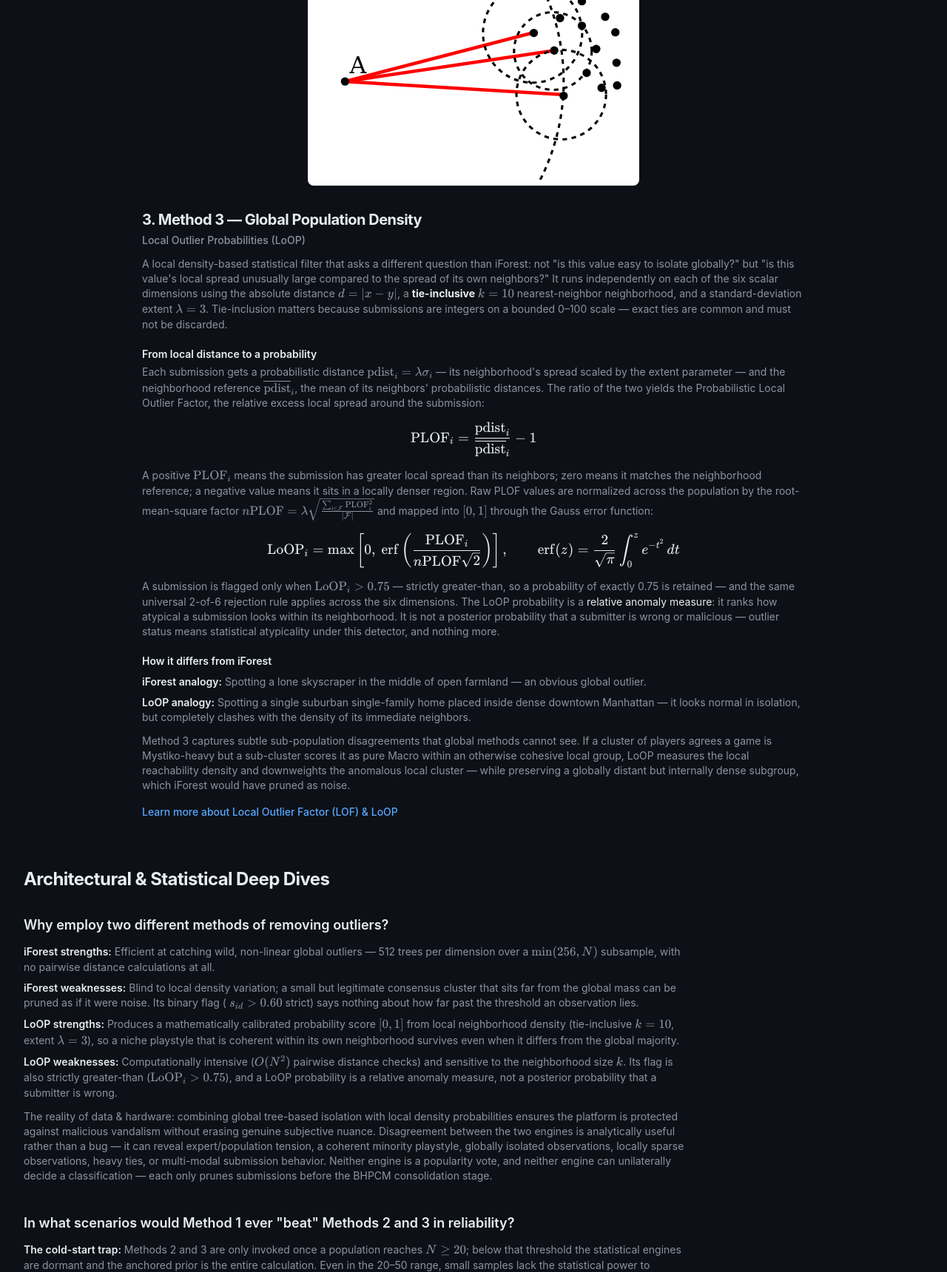
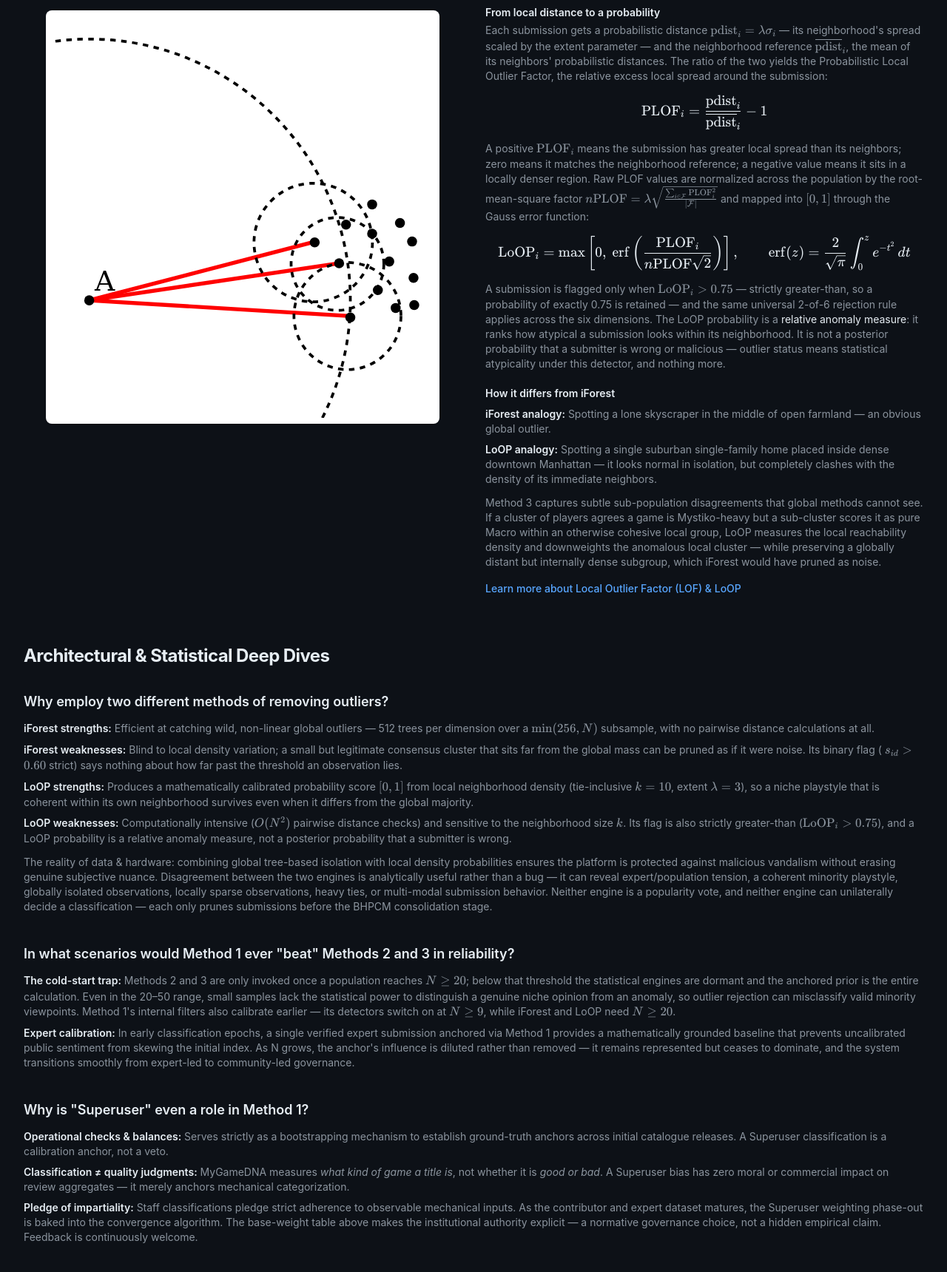
Before and after one commit to ammariskandar/skill-based-games-classification, an Astro site in the folder apps/frontend/: page /methodology in a window 1280 px wide. Shown: the part 3628-5348 px from the top of the page at 74% size. Built offline with nearby package versions, Linux system fonts and the light colour scheme; Astro itself is replaced by a stand-in of ours; no server answers; a web font is replaced by a local one.

Commit message:
SBGC-213 keep method 3 diagram beside text and widen deep dive text to full width

```diff
--- a/apps/frontend/src/pages/methodology.astro
+++ b/apps/frontend/src/pages/methodology.astro
@@ -421,9 +421,9 @@ const SAMPLE_RADAR = buildRadarHtml({
       </div>
     </article>
 
-    <!-- Method 3: diagram centered above, full-width text below -->
-    <article class="mt-12">
-      <div class="mx-auto w-[60%] max-w-md rounded-lg bg-white p-2 shadow-sm">
+    <!-- Method 3: diagram left, content right -->
+    <article class="mt-12 grid grid-cols-1 items-center gap-8 lg:grid-cols-2">
+      <div class="mx-auto w-[90%] rounded-lg bg-white p-2 shadow-sm">
         <img
           src="/images/methodology/loop-outliers.svg"
           alt="LoOP: a local density-based outlier diagram showing a point that clashes with its immediate neighborhood"
@@ -432,7 +432,7 @@ const SAMPLE_RADAR = buildRadarHtml({
           class="block w-full rounded"
         />
       </div>
-      <div class="mx-auto mt-8 max-w-4xl">
+      <div>
         <h3 class="text-xl font-bold tracking-tight text-(--color-text)">
           3. Method 3 — Global Population Density
         </h3>
@@ -540,7 +540,7 @@ const SAMPLE_RADAR = buildRadarHtml({
       Architectural &amp; Statistical Deep Dives
     </h2>
 
-    <article class="mt-8 max-w-4xl">
+    <article class="mt-8">
       <h3 class="text-lg font-semibold text-(--color-text)">
         Why employ two different methods of removing outliers?
       </h3>
@@ -598,7 +598,7 @@ const SAMPLE_RADAR = buildRadarHtml({
       </p>
     </article>
 
-    <article class="mt-10 max-w-4xl">
+    <article class="mt-10">
       <h3 class="text-lg font-semibold text-(--color-text)">
         In what scenarios would Method 1 ever "beat" Methods 2 and 3 in
         reliability?
@@ -633,7 +633,7 @@ const SAMPLE_RADAR = buildRadarHtml({
       </ul>
     </article>
 
-    <article class="mt-10 max-w-4xl">
+    <article class="mt-10">
       <h3 class="text-lg font-semibold text-(--color-text)">
         Why is "Superuser" even a role in Method 1?
       </h3>
@@ -668,7 +668,7 @@ const SAMPLE_RADAR = buildRadarHtml({
       </ul>
     </article>
 
-    <article class="mt-10 max-w-4xl">
+    <article class="mt-10">
       <h3 class="text-lg font-semibold text-(--color-text)">
         How are the three methods consolidated into a single score?
       </h3>
```
Also changed, not shown: context.md (+5 -5 lines).
